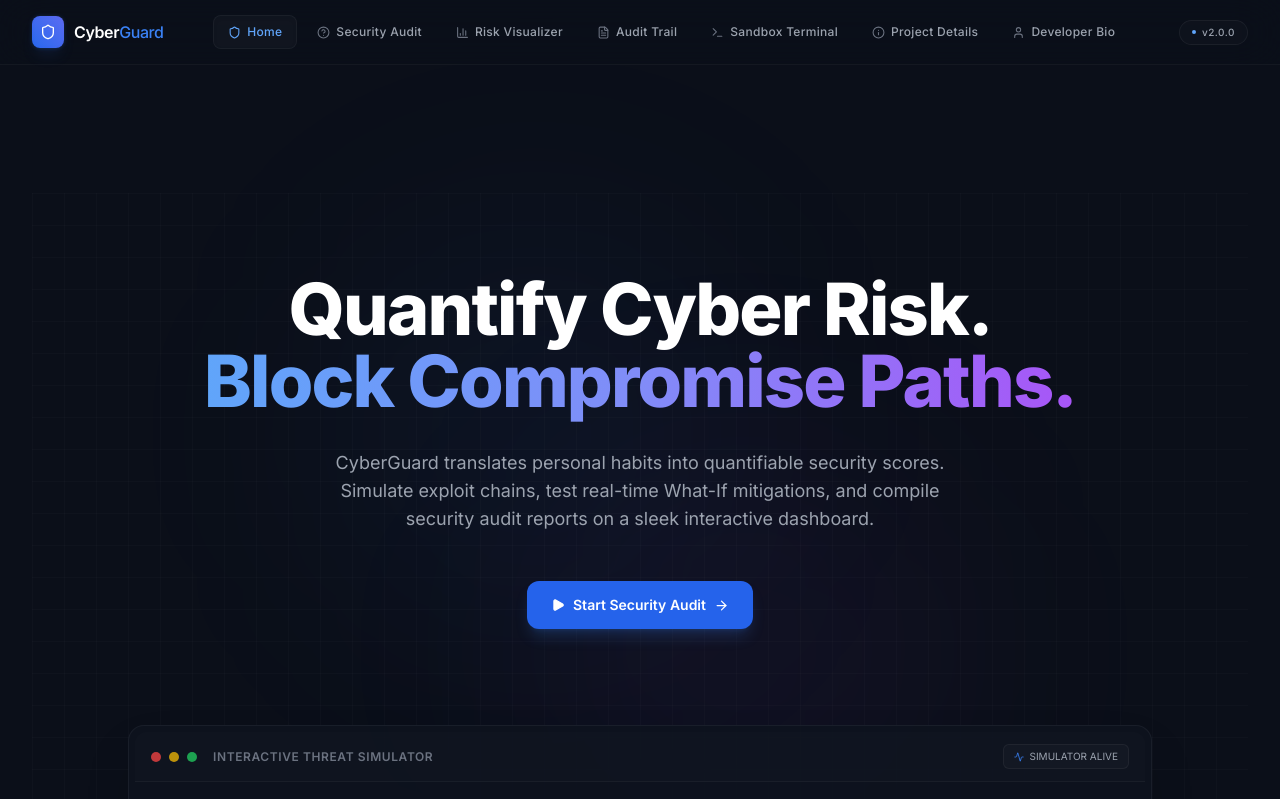
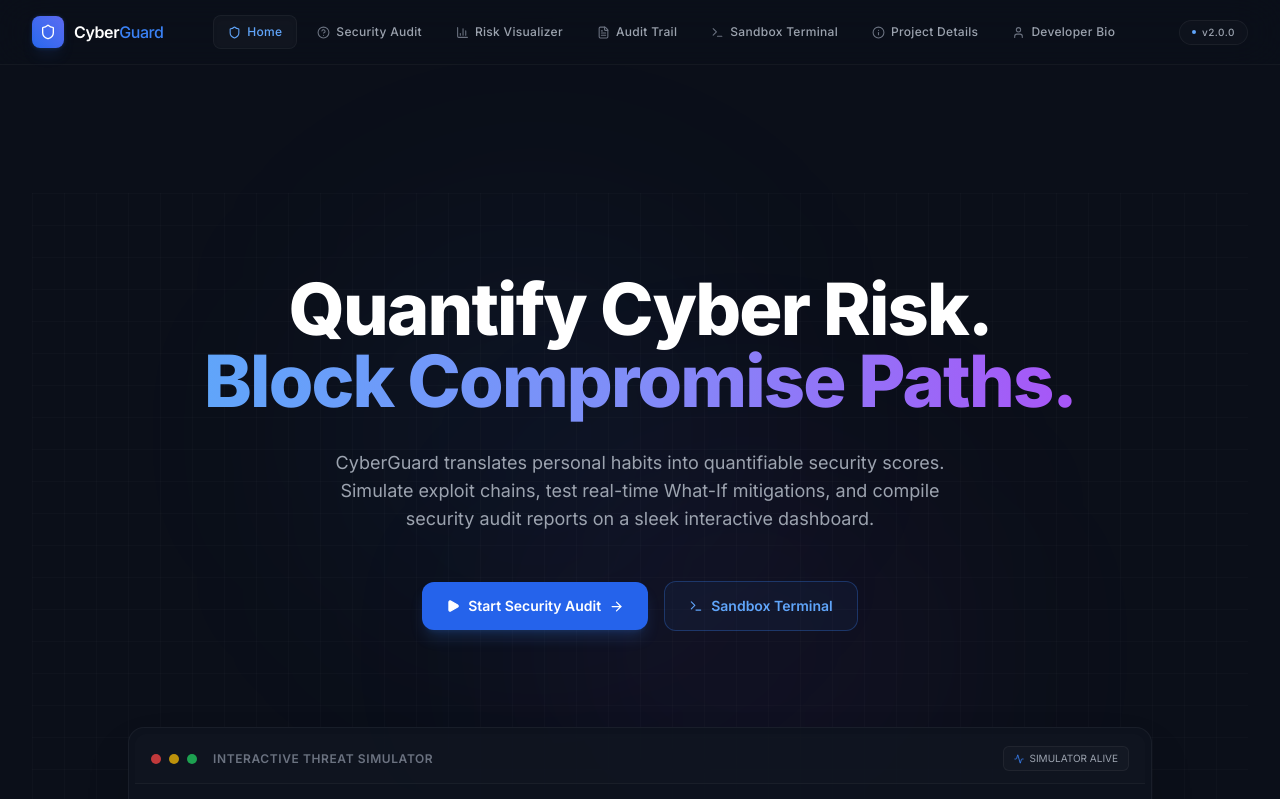
Before and after one commit to Aniket-Tech-Universe/CyberGuard, a Next.js app: page / in a window 1280 px wide. Shown: the top 799 px of the page. Built offline with nearby package versions, Linux system fonts and the light colour scheme.

Commit message:
Keep Sandbox Terminal button visible in hero section before completing audit

```diff
--- a/src/app/page.tsx
+++ b/src/app/page.tsx
@@ -66,6 +66,7 @@ export default function HomePage() {
 
         <div className="flex flex-col sm:flex-row justify-center items-center gap-4 pt-4">
           {!isSubmitted ? (
+            <>
               <Link
                 href="/assessment"
                 className="group flex items-center gap-2 rounded-xl bg-blue-600 px-6 py-3.5 text-sm font-semibold text-white shadow-lg shadow-blue-500/20 transition-all duration-200 hover:bg-blue-500 hover:shadow-blue-500/30 hover:scale-[1.02]"
@@ -74,6 +75,14 @@ export default function HomePage() {
                 Start Security Audit
                 <ArrowRight size={15} className="transition-transform group-hover:translate-x-0.5" />
               </Link>
+              <Link
+                href="/terminal"
+                className="flex items-center gap-2 rounded-xl border border-blue-500/30 bg-blue-500/5 hover:bg-blue-500/10 px-6 py-3.5 text-sm font-semibold text-blue-400 hover:text-white transition-all duration-200"
+              >
+                <Terminal size={14} />
+                Sandbox Terminal
+              </Link>
+            </>
           ) : (
             <>
               <Link
```
Lines whose indentation alone changed are shown as unchanged.
